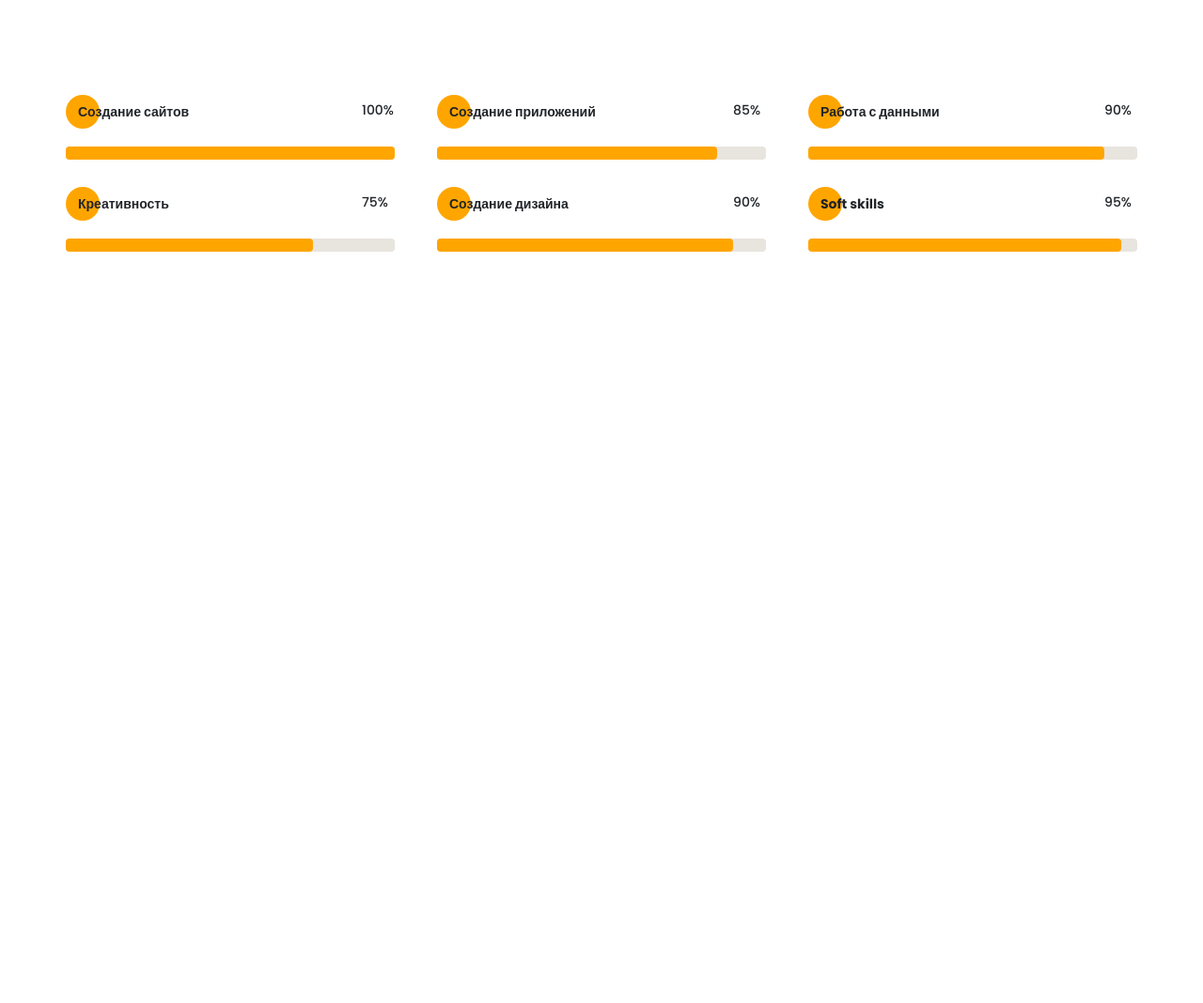
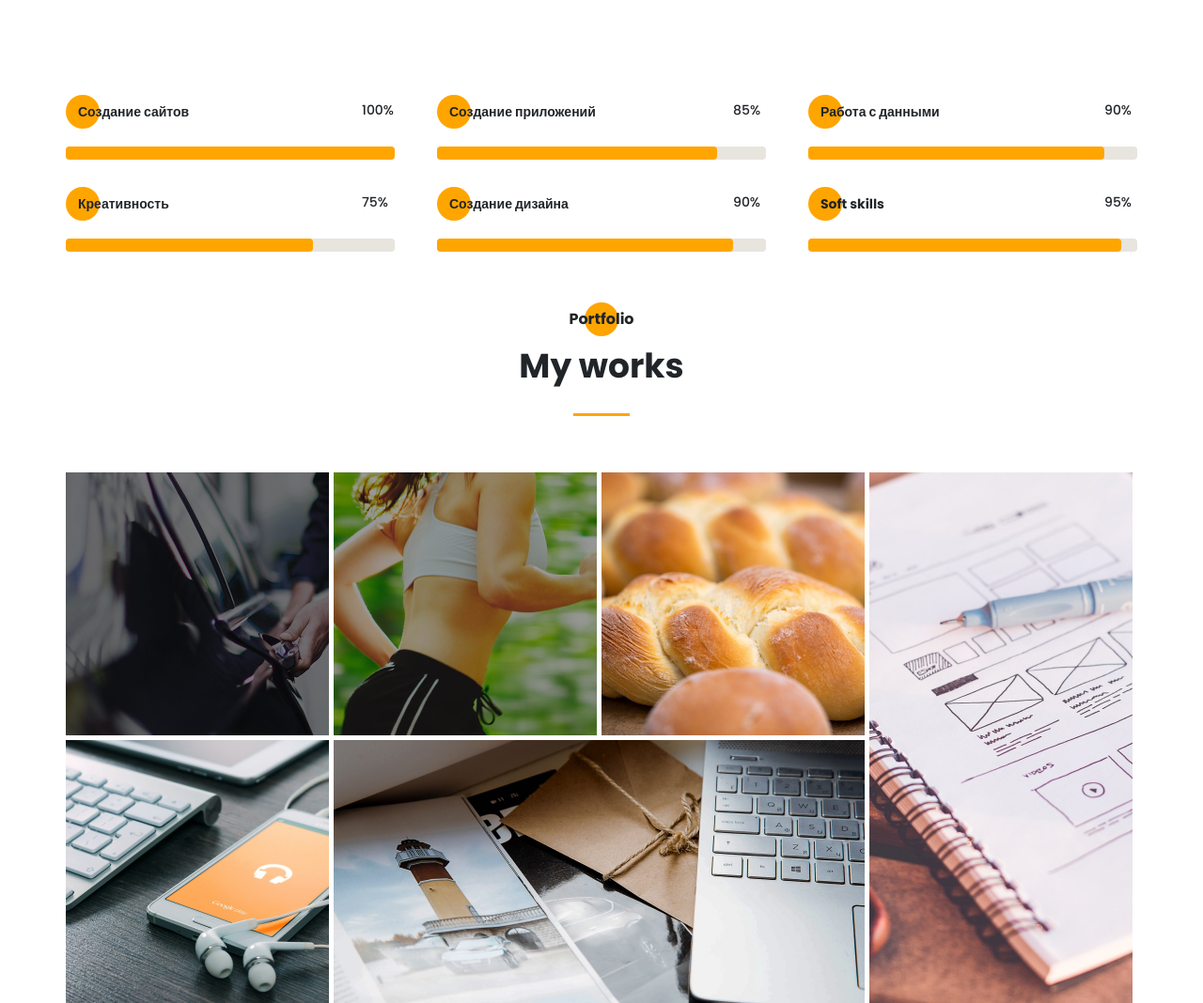
Before and after one commit to EugeneKravchenkoUA/Portfolio, a plain HTML site: page index.html in a window 1280 px wide. Shown: the part 2792-3860 px from the top of the page at 94% size. Before the commit the page ends 3060 px from the top, so only its background shows below. Drawn offline with Linux system fonts and the light colour scheme.

Commit message:
Added section 'portfolio'

```diff
--- a/index.html
+++ b/index.html
@@ -146,8 +146,8 @@
 
   <section class="resume">
     <div class="container">
-      <h3 class="title title_fz_16 resume__title">Experience</h3>
-      <h2 class="title title_fz_36 resume__subtitle">What can I do for you</h2>
+      <h3 class="title title_fz_16 title_less">Experience</h3>
+      <h2 class="title title_fz_36 title_more">What can I do for you</h2>
       <div class="divider"></div>
       <div class="resume__wrapper">
         <div class="resume__column">
@@ -218,8 +218,8 @@
 
   <section class="skills">
     <div class="container">
-      <h3 class="title title_fz_16 resume__title">Skills</h3>
-      <h2 class="title title_fz_36 resume__subtitle">What I use at work</h2>
+      <h3 class="title title_fz_16 title_less">Skills</h3>
+      <h2 class="title title_fz_36 title_more">What I use at work</h2>
       <div class="divider"></div>
       <div class="skills__wrapper">
         <div class="skills__item">
@@ -310,6 +310,34 @@
     </div>
   </section>
 
+  <section class="portfolio">
+    <div class="container">
+      <h3 class="title title_fz_16 title_less">Portfolio</h3>
+      <h2 class="title title_fz_36 title_more">My works</h2>
+      <div class="divider"></div>
+      <div class="portfolio__wrapper">
+        <a href="#" class="portfolio__item">
+          <img src="img/works/uber.jpg" alt="uber">
+        </a>
+        <a href="#" class="portfolio__item">
+          <img src="img/works/pulse.jpg" alt="pulse">
+        </a>
+        <a href="#" class="portfolio__item">
+          <img src="img/works/bread.jpg" alt="bread">
+        </a>
+        <a href="#" class="portfolio__item portfolio__item_4">
+          <img src="img/works/plans.jpg" alt="plans">
+        </a>
+        <a href="#" class="portfolio__item">
+          <img src="img/works/ipad.jpg" alt="ipad">
+        </a>
+        <a href="#" class="portfolio__item portfolio__item_6">
+          <img src="img/works/mac.jpg" alt="mac">
+        </a>
+      </div>
+    </div>
+  </section>
+
   <script src="https://kit.fontawesome.com/973dc396cb.js"></script>
   <script src="js/script.js"></script>
 </body>
--- /dev/null
+++ b/sass/blocks/_portfolio.scss
@@ -0,0 +1,32 @@
+.portfolio {
+    padding-top: 60px;
+
+    &__wrapper {
+        margin-top: 60px;
+        display: grid;
+        grid-template: repeat(2, 280px) / repeat(4, 280px);
+        grid-auto-rows: 280px;
+        gap: 5px;
+    }
+
+    &__item {
+        transition: all 0.5s;
+
+        img {
+            width: 100%;
+        }
+
+        &_4 {
+            grid-row: 1 / 3;
+            grid-column: 4 / 5;
+        }
+
+        &_6 {
+            grid-column: 2 / 4;
+        }
+
+        &:hover {
+            transform: scale(1.05);
+        }
+    }
+}
--- a/sass/blocks/_resume.scss
+++ b/sass/blocks/_resume.scss
@@ -1,20 +1,5 @@
 .resume {
     padding-top: 120px;
-
-    &__title {
-        position: relative;
-        text-align: center;
-        @include before-circle;
-
-        &::before {
-            left: 50%;
-            transform: translateX(-50%);
-        }
-    }
-
-    &__subtitle {
-        text-align: center;
-    }
 
     &__wrapper {
         padding: 60px 65px 0px;
@@ -70,6 +55,7 @@
             height: 1px;
             background: black;
         }
+
         &-head {
             position: relative;
             padding-top: 35px;
--- a/sass/blocks/_title.scss
+++ b/sass/blocks/_title.scss
@@ -25,4 +25,19 @@
   &_fz_48 {
     font-size: 48px;
   }
+
+  &_less {
+    position: relative;
+    text-align: center;
+    @include before-circle;
+
+    &::before {
+      left: 50%;
+      transform: translateX(-50%);
+    }
+  }
+
+  &_more {
+    text-align: center;
+  }
 }
--- a/sass/style.scss
+++ b/sass/style.scss
@@ -10,6 +10,7 @@
 @import "blocks/about";
 @import "blocks/resume";
 @import "blocks/skills";
+@import "blocks/portfolio";
 
 * {
   font-family: "Poppins", sans-serif;
```
Also changed, not shown: css/style.min.css, img/works/mac.jpg (added), 1 other file.
